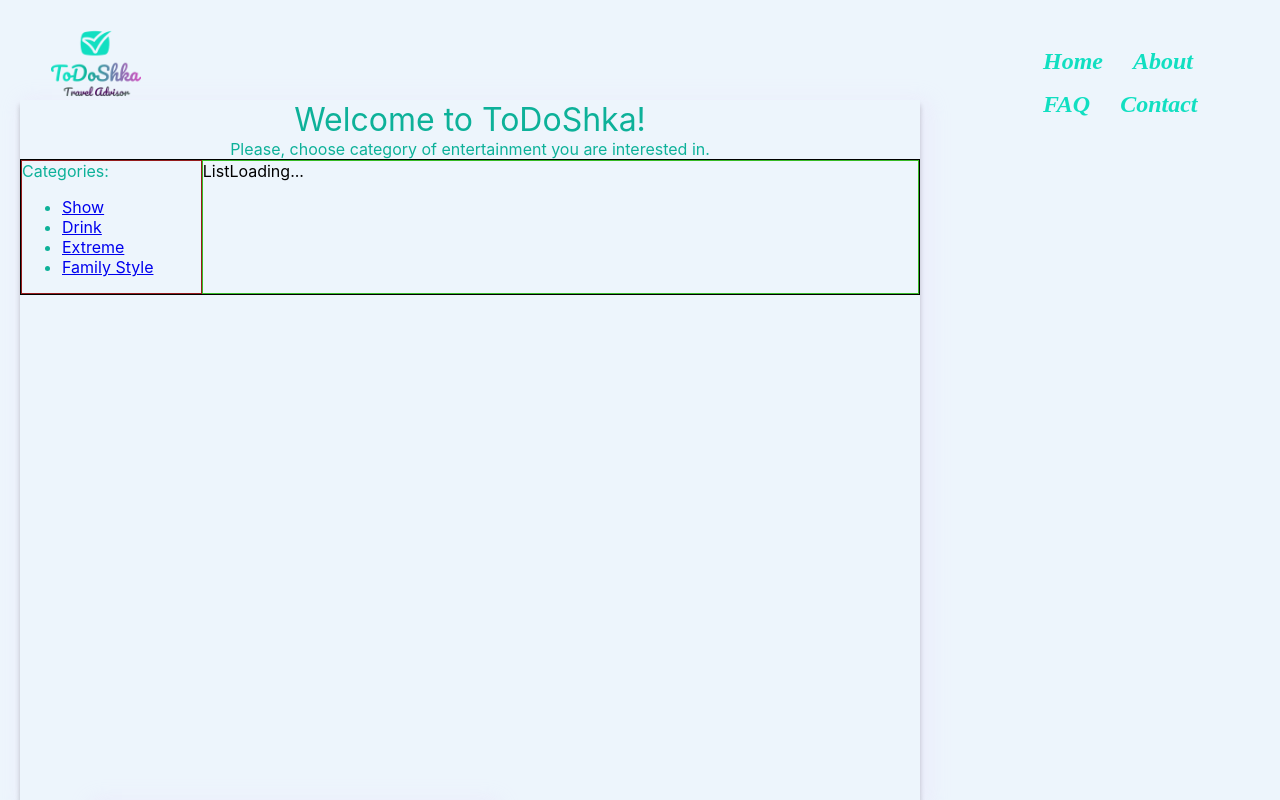
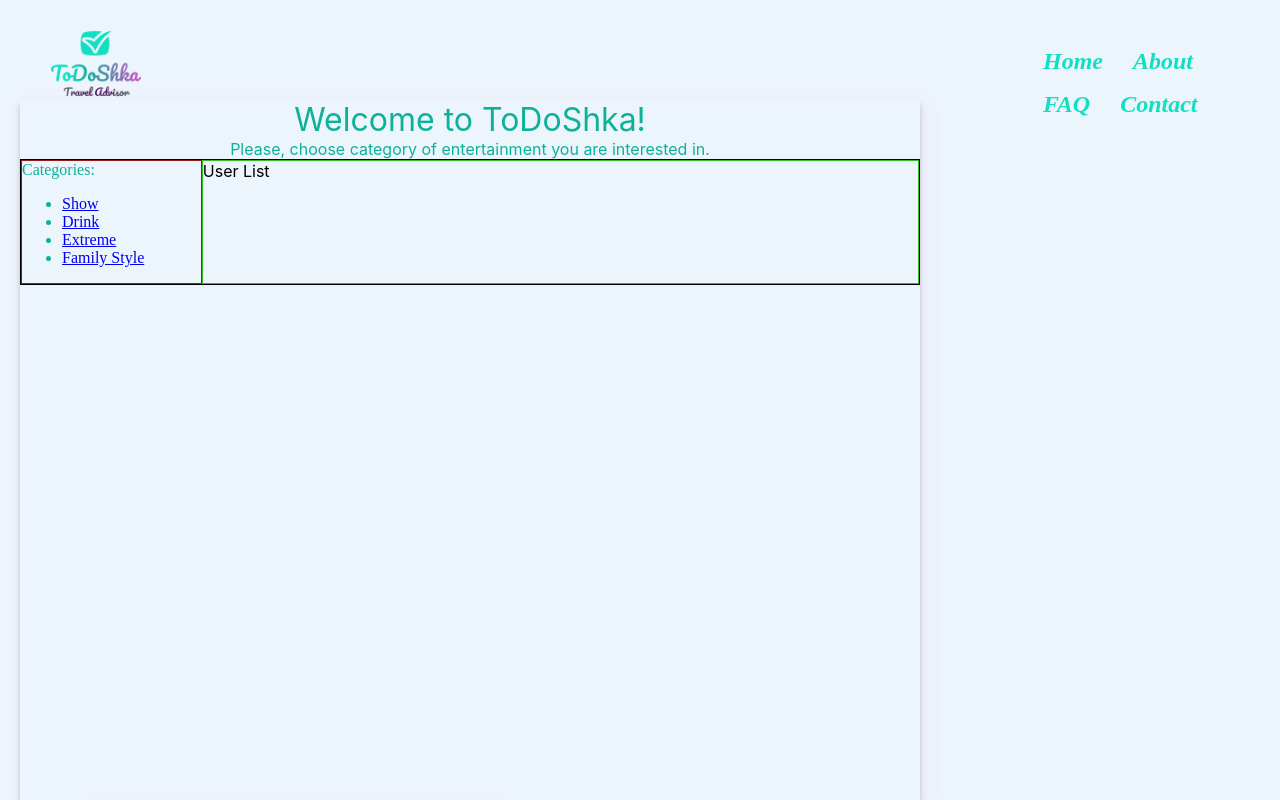
Before and after one commit to NataliyaZhuravleva/ToDoShka, a React (Create React App) app: page / in a window 1280 px wide. Shown: the top 800 px of the page. Built offline with nearby package versions, Linux system fonts and the light colour scheme; no server answers; grey boxes are pictures that could not be loaded.

Commit message:
work with custom font

```diff
--- a/src/components/App.js
+++ b/src/components/App.js
@@ -1,6 +1,6 @@
 import React from 'react';
 import Header from './header/Header';
-import Interests from './interests/Categories';
+import Categories from './interests/Categories';
 import './App.css';
 import Places from './Places';
 
@@ -10,14 +10,9 @@ function App() {
     <React.Fragment>
       <Header />
       <div className='mainContainer'>
-
-      <Interests />
-
-      {/* <Places id='places'/> */}
+        <Categories />
       </div>
-
       {/* <div className='lineContainer'>
-
       </div> */}
       <div className='detailContainer'>
         <div className="image">
--- a/src/components/interests/Categories.js
+++ b/src/components/interests/Categories.js
@@ -20,17 +20,17 @@ function Categories() {
               <div className='categoriesLinks'>
                 <ul id="categoriesList">
                   <li><Link to="/show" href="#">Show</Link></li>
-                  <li><Link to="/show" href="#">Drink</Link></li>
-                  <li><Link to="/show" href="#">Extreme</Link></li>
-                  <li><Link to="/show" href="#">Family Style</Link></li>
+                  <li><Link to="/drink" href="#">Drink</Link></li>
+                  <li><Link to="/extreme" href="#">Extreme</Link></li>
+                  <li><Link to="/family-style" href="#">Family Style</Link></li>
                 </ul>
               </div>
             </Switch>
           </Router>
         </section>
         <section className="userList">
-          List
-          <Places id='places'/>
+          User List
+          {/* <Places id='places'/> */}
       </section>
       </section>
     </React.Fragment>
--- a/src/components/interests/categories.css
+++ b/src/components/interests/categories.css
@@ -2,6 +2,7 @@
   color: rgb(13,177,153);
   text-align: center;
   font-size: xx-large;
+  font-family: ;
 }
 .bodyText{
   color: rgb(13,177,153);
@@ -16,6 +17,7 @@
   color:rgb(13,177,153);
   border: 1px rgb(150, 28, 28) solid;
   width: 20%;
+  font-family: 'Pacifico';
 
 }
 .userList{
--- a/src/index.css
+++ b/src/index.css
@@ -27,3 +27,8 @@ body {
   min-height: 100vh;
 
 }
+
+@font-face{
+  font-family: 'Pacifico';
+  src:local('Pacifico'), url(./fonts/Pacifico-Regular.ttf) format('ttf');
+}
```
Also changed, not shown: src/fonts/OFL.txt (added), src/fonts/Pacifico-Regular.ttf (added).
